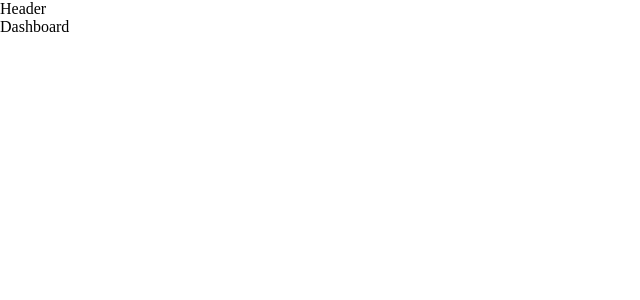
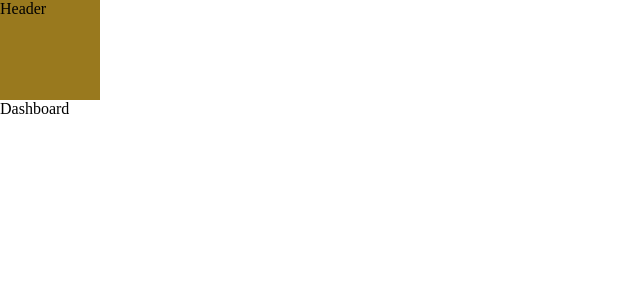
Before and after one commit to whoiscaio/goals-app, a React (Create React App) app in the folder frontend/: page / in a window 1280 px wide. Shown: the top 300 px of the page, without its empty margins (0-640 px from the left). Built offline with nearby package versions, Linux system fonts and the light colour scheme.

Commit message:
feat: theming set

```diff
--- a/frontend/src/App.tsx
+++ b/frontend/src/App.tsx
@@ -1,14 +1,22 @@
+import { useState } from 'react';
+import { ThemeProvider } from 'styled-components';
 import Header from './components/Header';
 import Router from './components/Router';
 import GlobalStyle from './styles/GlobalStyle';
+import dark from './styles/themes/dark';
+import light from './styles/themes/light';
 
 function App() {
+  const [theme, setTheme] = useState<string>('dark');
+
   return (
     <>
       <GlobalStyle />
       <div className="App">
-        <Header />
-        <Router />
+        <ThemeProvider theme={ theme === 'dark' ? dark : light }>
+          <Header />
+          <Router />
+        </ThemeProvider>
       </div>
     </>
   );
--- a/frontend/src/components/Header/index.tsx
+++ b/frontend/src/components/Header/index.tsx
@@ -1,5 +1,9 @@
+import { HeaderContainer } from './styled';
+
 function Header() {
-  return <div>Header</div>;
+  return <HeaderContainer>
+    Header
+  </HeaderContainer>;
 }
 
 export default Header;
--- /dev/null
+++ b/frontend/src/components/Header/styled.ts
@@ -0,0 +1,7 @@
+import styled from 'styled-components';
+
+export const HeaderContainer = styled.header`
+  height: 100px;
+  width: 100px;
+  background: ${({ theme }) => theme.colors.background};
+`;
--- /dev/null
+++ b/frontend/src/styles/themes/dark.ts
@@ -0,0 +1,12 @@
+import { DefaultTheme } from 'styled-components';
+import pattern from '.';
+
+const dark: DefaultTheme = {
+  colors: {
+    background: '#99791E',
+    text: '#f3f3f3',
+  },
+  ...pattern,
+}
+
+export default dark;
--- /dev/null
+++ b/frontend/src/styles/themes/index.ts
@@ -0,0 +1,8 @@
+const pattern = {
+  measures: {
+    borderRadius: '1rem',
+    boxShadow: '5px 5px 30px -6px rgba(0,0,0,0.21)',
+  }
+}
+
+export default pattern;
--- /dev/null
+++ b/frontend/src/styles/themes/light.ts
@@ -0,0 +1,12 @@
+import { DefaultTheme } from 'styled-components';
+import pattern from '.';
+
+const light: DefaultTheme = {
+  colors: {
+    background: '#EEDCAA',
+    text: '#121212',
+  },
+  ...pattern,
+}
+
+export default light;
```
Also changed, not shown: frontend/src/styles/styled.d.ts (added, +14 -0 lines).
